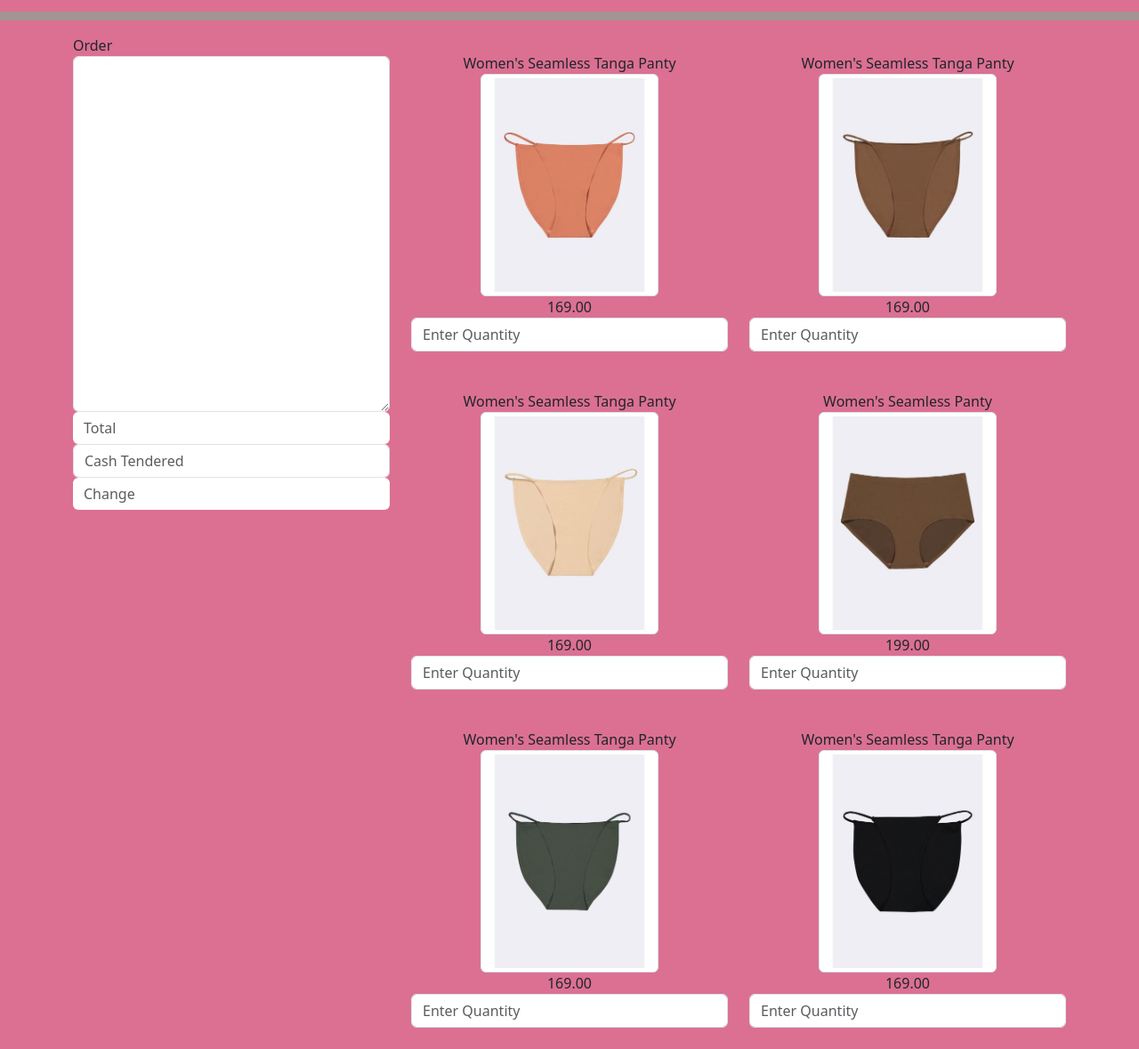
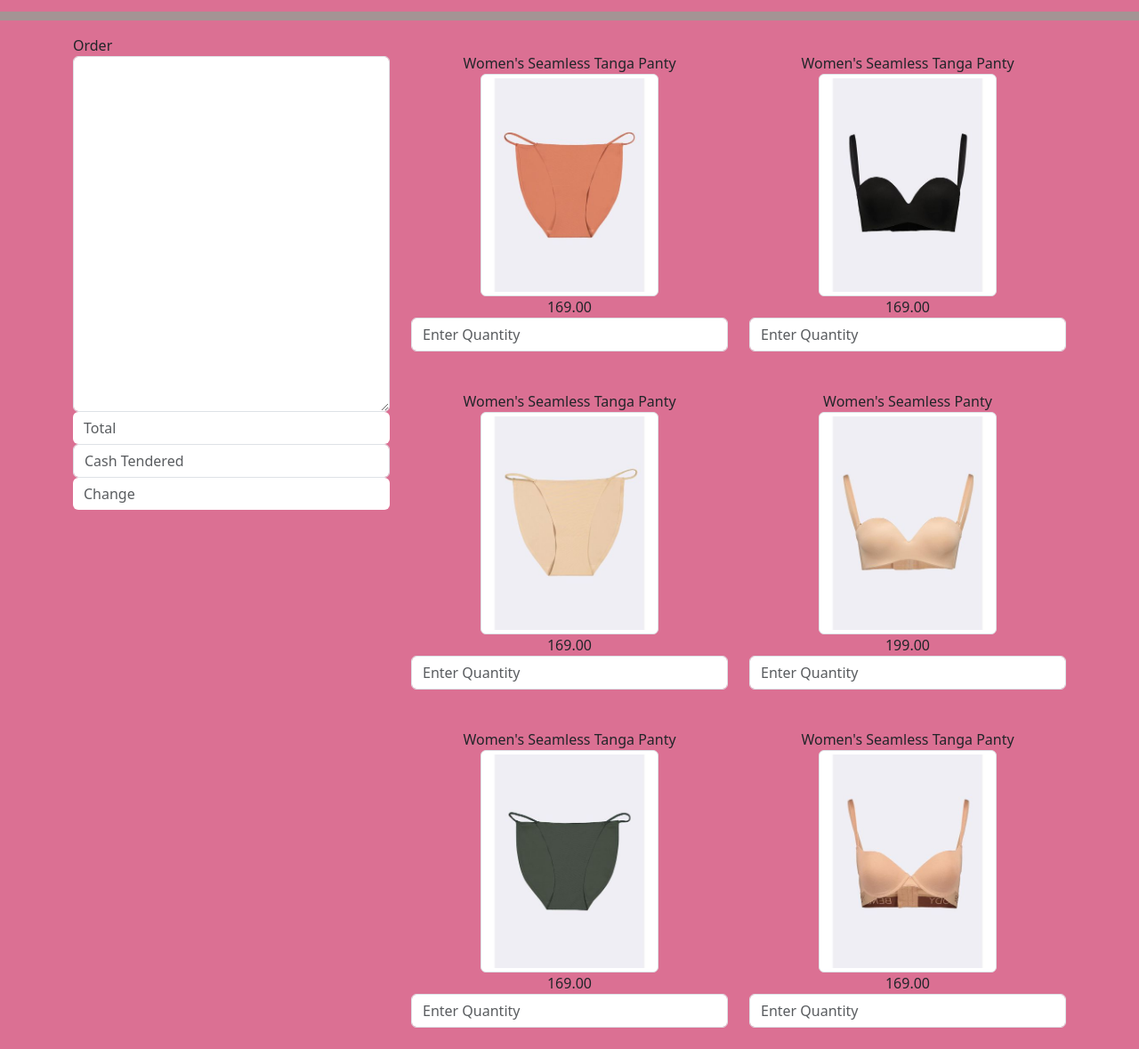
Before and after one commit to crystalynnnnn/rosariocrystakyn.github.io, a plain HTML site: page index.html in a window 1280 px wide. Shown: the part 61-1240 px from the top of the page at 89% size. Drawn offline with nearby package versions, Linux system fonts and the light colour scheme; a script that the page names is missing.

Commit message:
Update index.html

```diff
--- a/index.html
+++ b/index.html
@@ -58,7 +58,7 @@
           <div class="col-6">
             <div class="image-container">
               <label id="product2">Women's Seamless Tanga Panty</label>
-              <img src="p2.jpg" class="img-thumbnail" /><br>
+              <img src="br2.jpg" class="img-thumbnail" /><br>
               <label for="product2" id="price2">169.00</label>
               <input type="number" class="form-control" id="qty2" placeholder="Enter Quantity" /><br>
             </div>
@@ -74,7 +74,7 @@
           <div class="col-6">
             <div class="image-container">
               <label id="product4">Women's Seamless Panty</label>
-              <img src="p4.jpg" class="img-thumbnail" /><br>
+              <img src="br4.jpg" class="img-thumbnail" /><br>
               <label for="product4" id="price4">199.00</label>
               <input type="number" class="form-control" id="qty4" placeholder="Enter Quantity" /><br>
             </div>
@@ -90,7 +90,7 @@
           <div class="col-6">
             <div class="image-container">
               <label id="product6">Women's Seamless Tanga Panty</label>
-              <img src="p6.jpg" class="img-thumbnail" /><br>
+              <img src="br6.jpg" class="img-thumbnail" /><br>
               <label for="product6" id="price6">169.00</label>
               <input type="number" class="form-control" id="qty6" placeholder="Enter Quantity" /><br>
             </div>
```
